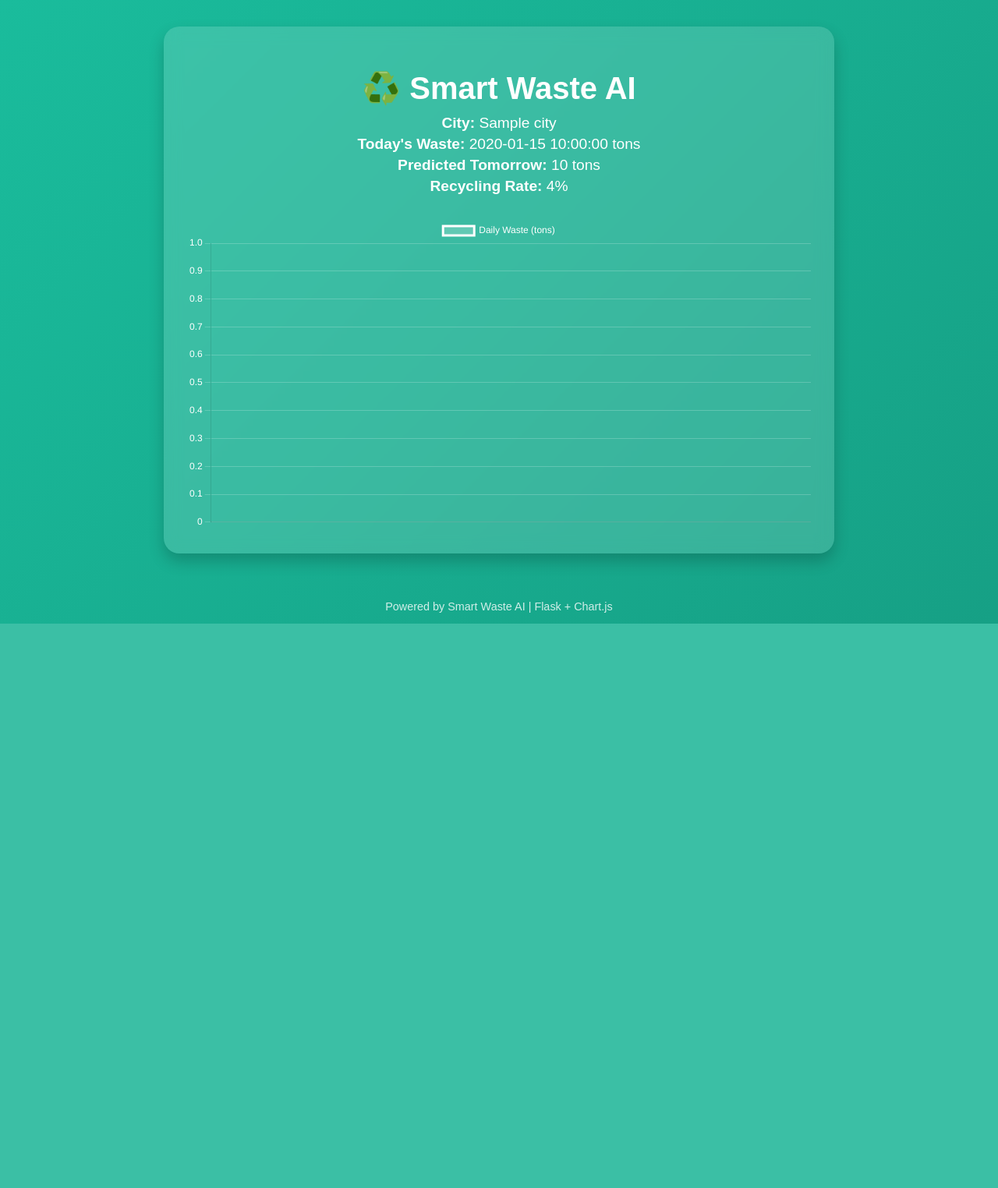
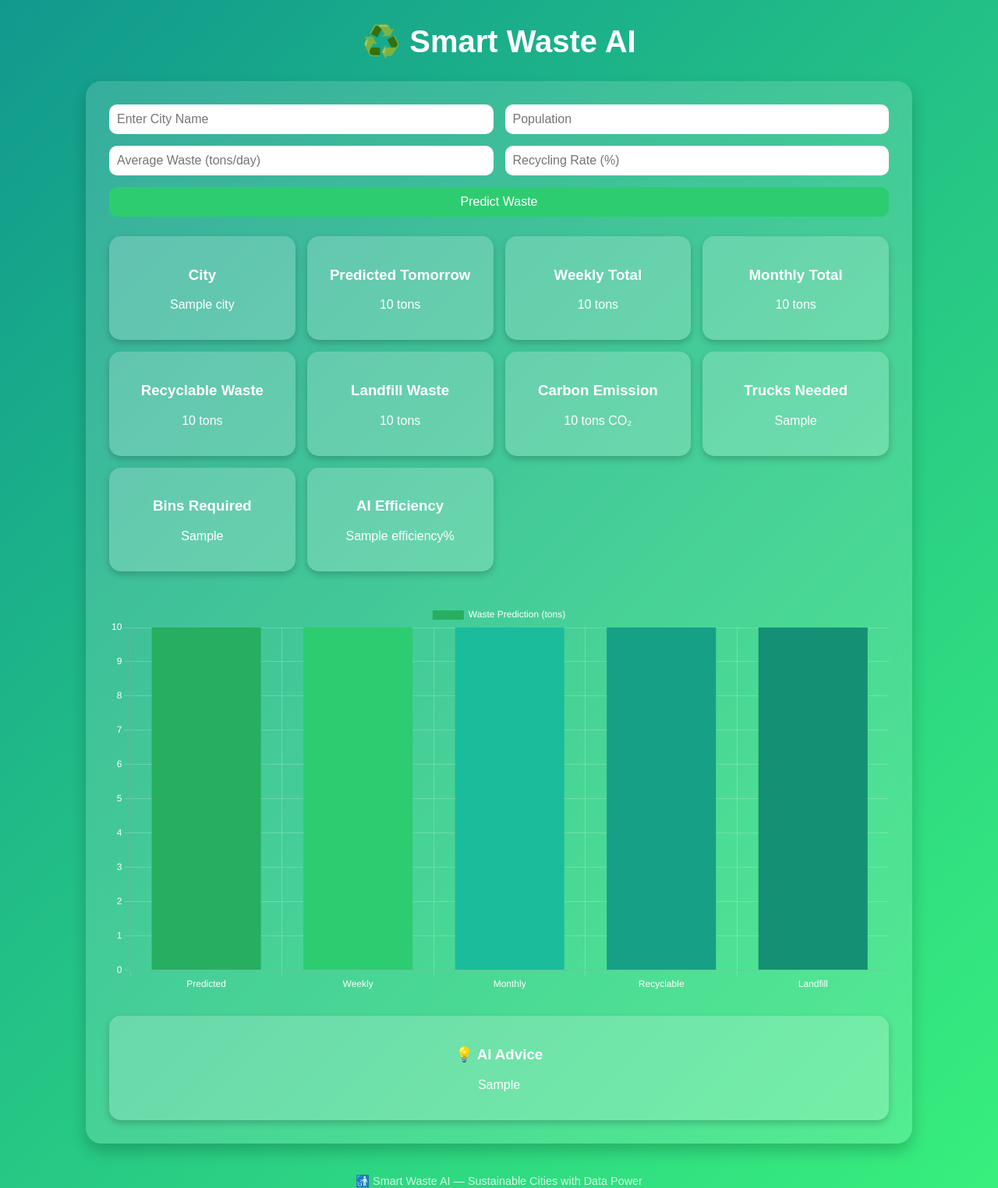
Before and after one commit to Divyanshukps/smart_waste_ai, a Flask app: template templates/index.html in a window 1280 px wide. Shown: the whole page at 78% size. Before the commit the page ends 800 px from the top, so only its background shows below. Run offline with Flask 3, Linux system fonts and the light colour scheme; the template is opened without the code that fills it: most values are stand-ins (such as "Sample title", 1, 10 or a date in 2020).

Commit message:
Update index.html

```diff
--- a/templates/index.html
+++ b/templates/index.html
@@ -4,114 +4,161 @@
   <meta charset="UTF-8">
   <title>Smart Waste AI Dashboard</title>
   <meta name="viewport" content="width=device-width, initial-scale=1.0">
-
-  <!-- ✅ Chart.js for graphs -->
   <script src="https://cdn.jsdelivr.net/npm/chart.js"></script>
 
-  <!-- ✅ Simple modern style -->
   <style>
     body {
       font-family: 'Poppins', sans-serif;
-      background: linear-gradient(135deg, #1abc9c, #16a085);
-      color: white;
+      background: linear-gradient(135deg, #11998e, #38ef7d);
       margin: 0;
       padding: 0;
+      color: #fff;
+    }
+
+    h1 {
       text-align: center;
-      min-height: 100vh;
-      display: flex;
-      flex-direction: column;
-      justify-content: center;
+      margin-top: 30px;
+      font-size: 2.5em;
     }
+
     .container {
+      width: 90%;
+      max-width: 1000px;
+      margin: 20px auto;
       background: rgba(255, 255, 255, 0.15);
       backdrop-filter: blur(10px);
       border-radius: 20px;
       padding: 30px;
-      margin: 20px auto;
-      width: 90%;
-      max-width: 800px;
-      box-shadow: 0 10px 20px rgba(0,0,0,0.2);
+      box-shadow: 0 10px 20px rgba(0, 0, 0, 0.2);
     }
-    h1 {
-      font-size: 2.5em;
-      margin-bottom: 10px;
+
+    form {
+      display: flex;
+      flex-wrap: wrap;
+      justify-content: space-between;
+      gap: 15px;
     }
-    p {
-      font-size: 1.2em;
-      margin: 5px 0;
+
+    input, button {
+      flex: 1 1 45%;
+      padding: 10px;
+      font-size: 1em;
+      border: none;
+      border-radius: 10px;
+      outline: none;
     }
-    #chart-container {
-      width: 100%;
-      margin-top: 30px;
+
+    button {
+      background: #2ecc71;
+      color: white;
+      cursor: pointer;
+      transition: 0.3s;
     }
+
+    button:hover {
+      background: #27ae60;
+    }
+
+    .cards {
+      display: grid;
+      grid-template-columns: repeat(auto-fit, minmax(220px, 1fr));
+      gap: 15px;
+      margin-top: 25px;
+    }
+
+    .card {
+      background: rgba(255, 255, 255, 0.2);
+      border-radius: 15px;
+      padding: 20px;
+      text-align: center;
+      box-shadow: 0 4px 10px rgba(0, 0, 0, 0.2);
+      transition: transform 0.2s;
+    }
+
+    .card:hover {
+      transform: scale(1.05);
+    }
+
+    #chart {
+      margin-top: 40px;
+    }
+
     footer {
+      text-align: center;
       margin-top: 40px;
+      opacity: 0.8;
       font-size: 0.9em;
-      opacity: 0.8;
     }
   </style>
 </head>
 <body>
+  <h1>♻️ Smart Waste AI</h1>
   <div class="container">
-    <h1>♻️ Smart Waste AI</h1>
-    <p><strong>City:</strong> {{ data.city }}</p>
-    <p><strong>Today's Waste:</strong> {{ data.today_waste_tons }} tons</p>
-    <p><strong>Predicted Tomorrow:</strong> <span id="predicted">{{ data.predicted_tomorrow_tons }}</span> tons</p>
-    <p><strong>Recycling Rate:</strong> {{ data.recycling_rate }}%</p>
+    <form method="POST">
+      <input type="text" name="city" placeholder="Enter City Name" required>
+      <input type="number" name="population" placeholder="Population" required>
+      <input type="number" step="0.1" name="avg_waste" placeholder="Average Waste (tons/day)" required>
+      <input type="number" step="0.1" name="recycling_rate" placeholder="Recycling Rate (%)" required>
+      <button type="submit">Predict Waste</button>
+    </form>
 
-    <div id="chart-container">
-      <canvas id="wasteChart"></canvas>
-    </div>
+    {% if result %}
+    <div class="cards">
+      <div class="card"><h3>City</h3><p>{{ result.city }}</p></div>
+      <div class="card"><h3>Predicted Tomorrow</h3><p>{{ result.predicted_tomorrow }} tons</p></div>
+      <div class="card"><h3>Weekly Total</h3><p>{{ result.weekly_total }} tons</p></div>
+      <div class="card"><h3>Monthly Total</h3><p>{{ result.monthly_total }} tons</p></div>
+      <div class="card"><h3>Recyclable Waste</h3><p>{{ result.recyclable }} tons</p></div>
+      <div class="card"><h3>Landfill Waste</h3><p>{{ result.landfill }} tons</p></div>
+      <div class="card"><h3>Carbon Emission</h3><p>{{ result.carbon_emission }} tons CO₂</p></div>
+      <div class="card"><h3>Trucks Needed</h3><p>{{ result.trucks_needed }}</p></div>
+      <div class="card"><h3>Bins Required</h3><p>{{ result.bins_needed }}</p></div>
+      <div class="card"><h3>AI Efficiency</h3><p>{{ result.efficiency }}%</p></div>
     </div>
 
-  <footer>Powered by Smart Waste AI | Flask + Chart.js</footer>
-
+    <canvas id="chart"></canvas>
     <script>
-    // ✅ Chart setup
-    const ctx = document.getElementById('wasteChart').getContext('2d');
-    const wasteChart = new Chart(ctx, {
-      type: 'line',
+      const ctx = document.getElementById('chart').getContext('2d');
+      new Chart(ctx, {
+        type: 'bar',
         data: {
-        labels: {{ data.dates | safe }},
+          labels: ['Predicted', 'Weekly', 'Monthly', 'Recyclable', 'Landfill'],
           datasets: [{
-          label: 'Daily Waste (tons)',
-          data: {{ data.daily | safe }},
-          borderColor: '#fff',
-          backgroundColor: 'rgba(255,255,255,0.2)',
-          fill: true,
-          tension: 0.3,
-          pointBackgroundColor: '#fff'
+            label: 'Waste Prediction (tons)',
+            data: [
+              {{ result.predicted_tomorrow }},
+              {{ result.weekly_total }},
+              {{ result.monthly_total }},
+              {{ result.recyclable }},
+              {{ result.landfill }}
+            ],
+            backgroundColor: ['#27ae60', '#2ecc71', '#1abc9c', '#16a085', '#149174']
           }]
         },
         options: {
           scales: {
             y: {
               beginAtZero: true,
-            ticks: { color: '#fff' },
-            grid: { color: 'rgba(255,255,255,0.2)' }
+              ticks: { color: "#fff" },
+              grid: { color: "rgba(255,255,255,0.2)" }
             },
             x: {
-            ticks: { color: '#fff' },
-            grid: { color: 'rgba(255,255,255,0.2)' }
+              ticks: { color: "#fff" },
+              grid: { color: "rgba(255,255,255,0.2)" }
             }
           },
-        plugins: {
-          legend: { labels: { color: '#fff' } }
-        }
+          plugins: { legend: { labels: { color: "#fff" } } }
         }
       });
+    </script>
 
-    // ✅ Auto-refresh predicted data every 5 seconds
-    async function updatePrediction() {
-      try {
-        const res = await fetch('/api/data');
-        const newData = await res.json();
-        document.getElementById('predicted').textContent = newData.predicted_tomorrow_tons;
-      } catch (err) {
-        console.error("Error updating data:", err);
-      }
-    }
-    setInterval(updatePrediction, 5000);
-  </script>
+    <div class="card" style="margin-top:30px;">
+      <h3>💡 AI Advice</h3>
+      <p>{{ result.ai_advice }}</p>
+    </div>
+    {% endif %}
+  </div>
+
+  <footer>🚮 Smart Waste AI — Sustainable Cities with Data Power</footer>
 </body>
 </html>
```
Lines whose indentation alone changed are shown as unchanged.
